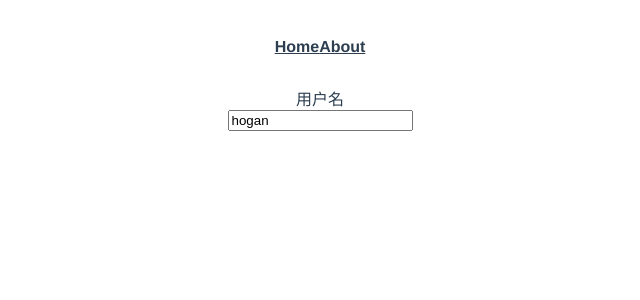
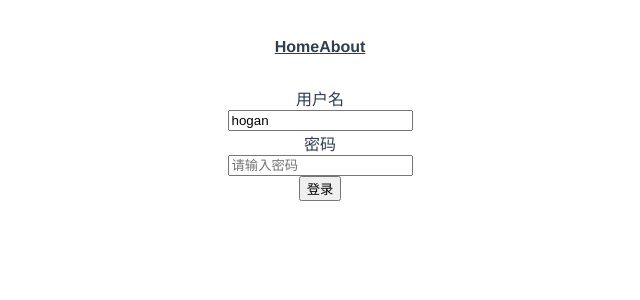
Before and after one commit to hoganjobs/gemini, a Vue app: page /#/ in a window 1280 px wide. Shown: the top 300 px of the page, without its empty margins (320-960 px from the left). Built offline with nearby package versions, Linux system fonts and the light colour scheme.

Commit message:
update from

```diff
--- a/package.json
+++ b/package.json
@@ -8,6 +8,8 @@
     "lint": "vue-cli-service lint"
   },
   "dependencies": {
+    "async-validate": "^1.0.1",
+    "async-validator": "^3.2.3",
     "core-js": "^3.4.4",
     "vue": "^2.6.10",
     "vue-router": "^3.1.3",
--- a/src/components/form/KForm.vue
+++ b/src/components/form/KForm.vue
@@ -16,6 +16,20 @@
         type: Object,
         required: true
       },
+      rules: {
+        type: Object
+      }
+    },
+    methods: {
+      validate(cb) {
+
+        const tasks = this.$children
+          .filter(item => item.prop)
+          .map(item => item.validate());
+        Promise.all(tasks)
+          .then(() => cb(true))
+          .catch(() => cb(false));
+      }
     },
   }
 </script>
--- a/src/components/form/KFormItem.vue
+++ b/src/components/form/KFormItem.vue
@@ -7,6 +7,7 @@
 </template>
 
 <script>
+import Schema from 'async-validator'
   export default {
     inject: ["form"],
     data() {
@@ -26,10 +27,24 @@
     methods: {
       validate() {
         const value = this.form.model[this.prop];
-        console.log(value);
-        // const rules = this.form.model[this.rules]
-        // console.log(rules);
+        const rules = this.form.rules[this.prop];
+        const desc = { [this.prop]: rules };
+
+        const schema = new Schema(desc);
+        console.log(value, "|", rules, "|", desc);
+        return schema.validate({ [this.prop]: value }, errors =>{
+          if(errors) {
+            this.error = errors[0].message;
+          } else {
+            this.error = "";
+          }
+        })
       }
+    },
+    mounted () {
+      this.$on("validate", () => {
+        this.validate();
+      });
     },
   }
 </script>
--- a/src/components/form/KInput.vue
+++ b/src/components/form/KInput.vue
@@ -6,6 +6,7 @@
 
 <script>
   export default {
+    inheritAttrs: false,
     props: {
       type: {
         type: String,
@@ -20,6 +21,7 @@
       onInput(e) {
         this.$emit('input', e.target.value);
         // $emit
+        this.$parent.$emit("validate")
       }
     },
   }
--- a/src/components/form/index.vue
+++ b/src/components/form/index.vue
@@ -1,8 +1,14 @@
 <template>
   <div>
-    <KForm :model="userInfo">
+    <KForm :model="userInfo" :rules="rules" ref="loginForm">
       <KFormItem label="用户名" prop="username">
         <KInput v-model="userInfo.username" placeholder="请输入用户名"></KInput>
+      </KFormItem>
+      <KFormItem label="密码" prop="password">
+        <KInput type="password" v-model="userInfo.password" placeholder="请输入密码"></KInput>
+      </KFormItem>
+      <KFormItem>
+        <button @click="login">登录</button>
       </KFormItem>
     </KForm>
   </div>
@@ -23,7 +29,21 @@
         userInfo: {
           username: "hogan",
           password: ""
+        },
+        rules: {
+          username: [{ requried: true, message: "请输入用户名" }],
+          password: [{ requried: true, message: "请输入密码" }]
         }
+      }
+    },
+    methods: {
+      login() {
+        this.$refs["loginForm"].validate(valid => {
+          this.$toast({
+            msg: valid ? "请求登录" : "校验失败",
+            duration: 2000
+          });
+        })
       }
     },
   }
--- a/src/views/Home.vue
+++ b/src/views/Home.vue
@@ -25,10 +25,10 @@ export default {
   },
   mounted () {
     // 调用toast提示框
-    this.$toast({
-      msg: "toast",
-      duration: 2000
-    });
+    // this.$toast({
+    //   msg: "toast",
+    //   duration: 2000
+    // });
   },
 }
 </script>
```
Also changed, not shown: 1 other file (tests, documents, lock files or other folders).
